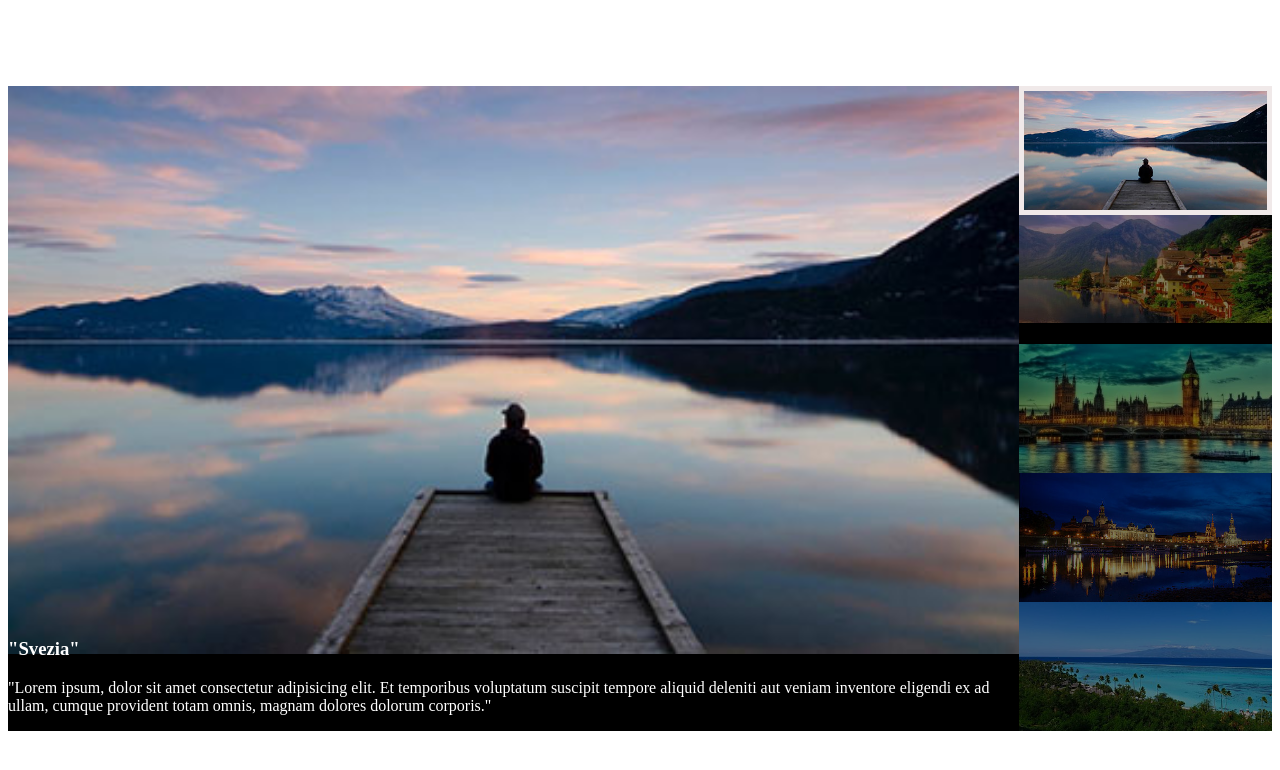
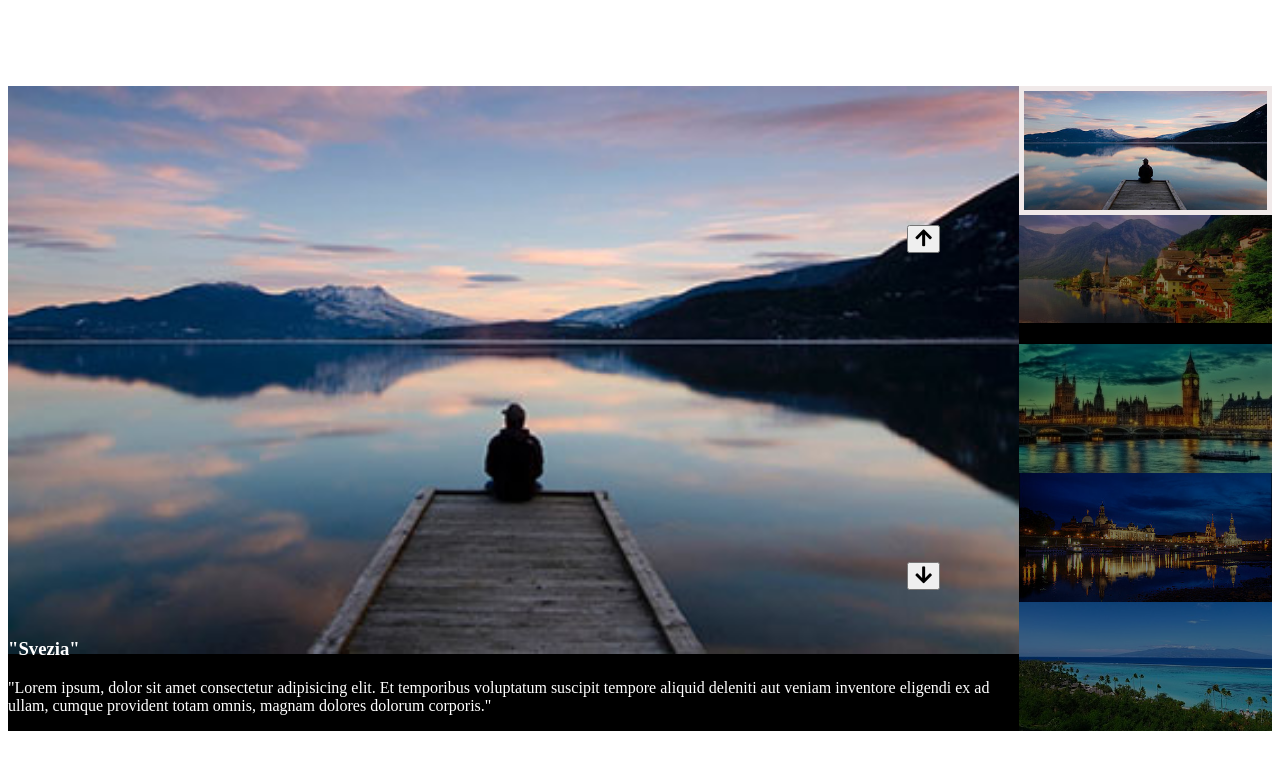
Before and after one commit to lumilio/js-array-carousel, a plain HTML site: page index.html in a window 1280 px wide. Drawn offline with Linux system fonts and the light colour scheme.

Commit message:
problema pulsanti , soluzione complessa

```diff
--- a/asset/css/style.css
+++ b/asset/css/style.css
@@ -81,12 +81,16 @@
 
 /* pulsanti */
 
-#box-column #swipe-up-button{
+#swipe-up-button{
     position: absolute;
-    top: 10px;
+    top: 225px;
+    right: 340px;
+    font-size: larger;
 }
 
 #swipe-down-button{
     position: absolute;
-    bottom: 10px;
+    bottom: 210px;
+    right: 340px;
+    font-size: larger;
 }
--- a/asset/js/main.js
+++ b/asset/js/main.js
@@ -58,7 +58,7 @@ for (let i = 0; i < items.length; i++) {
 }
 
 
-// il contenuto indicizzato assume una clsse
+// l'indice corrente del loop assume una clsse
 
 
 box_Main.innerHTML = theBigPic;
--- a/index.html
+++ b/index.html
@@ -6,6 +6,7 @@
     <meta name="viewport" content="width=device-width, initial-scale=1.0">
     <title>Document</title>
     <link rel='stylesheet' href="./asset/css/style.css">
+    <link rel="stylesheet" href="https://use.fontawesome.com/releases/v5.5.0/css/all.css">
 </head>
 <body>
     <div id="mainbox">
@@ -26,8 +27,10 @@
                     <img src="/img/01.jpg" alt="">
                 </div> -->
                 <button id="swipe-up-button">dxxxd</button>
-                <button id="swipe-down-button">ss</button>
+                <button id="swipe-down-button">ss</button>  <!-- non riesco a mostrare in pagina questi pulsanti :/ -->
             </div>
+            <button id="swipe-up-button"><i class="fas fa-arrow-up"></i></button>
+            <button id="swipe-down-button"><i class="fas fa-arrow-down"></i></button>   <!-- per rimediare li ho posizionati in modo brutale e antiestetico -->
         </div>
     </div>
     <script src="./asset/js/main.js"></script>
```
